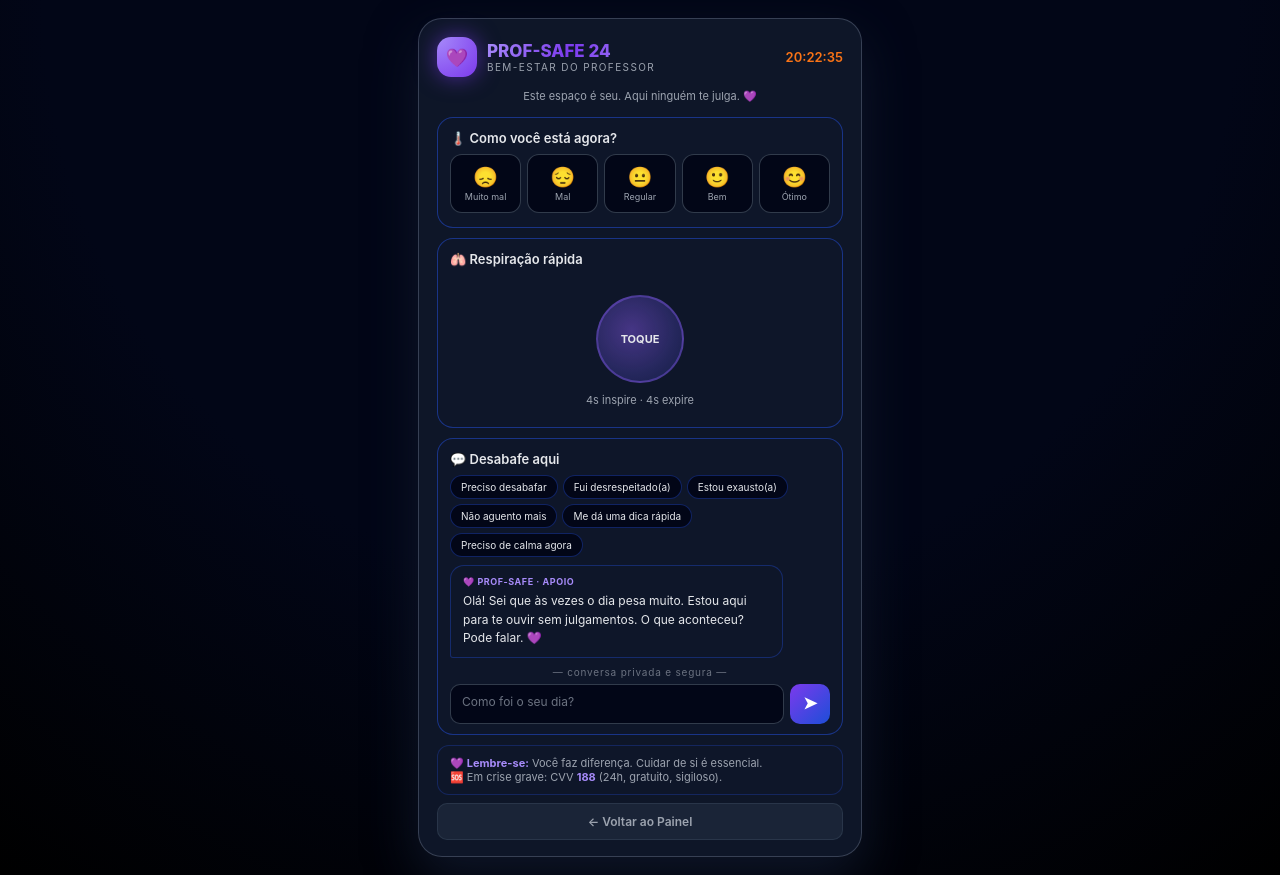
After one commit to salveci2022/prof-safe24-premium-secure, a Flask app: page /bem-estar in a window 1280 px wide. The commit adds this page. Run offline with Flask 3, Linux system fonts and the light colour scheme.

Commit message:
add arquivos no repo

```diff
--- a/app.py
+++ b/app.py
@@ -694,6 +694,67 @@ def gerar_relatorio():
     return send_file(buffer, as_attachment=True, download_name=fname, mimetype="application/pdf")
 
 # ============================================================
+# BEM-ESTAR EMOCIONAL DO PROFESSOR
+# ============================================================
+@app.route("/bem-estar")
+def bem_estar():
+    return render_template("bem_estar_prof.html")
+
+@app.route("/api/bem-estar", methods=["POST"])
+def api_bem_estar():
+    data     = request.get_json(silent=True) or {}
+    messages = data.get("messages", [])
+    if not messages:
+        return jsonify({"error": "No messages"}), 400
+
+    api_key = os.environ.get("ANTHROPIC_API_KEY", "")
+    if not api_key:
+        return jsonify({"reply": "Serviço indisponível no momento. Em crise, ligue CVV 188 (24h, gratuito). 💜"}), 200
+
+    SYSTEM = (
+        "Você é um assistente virtual de apoio emocional para professores que acabaram de passar "
+        "por situações difíceis em sala de aula — como desrespeito, agressão verbal, conflitos com alunos "
+        "ou momentos de extremo estresse. Seu papel é oferecer acolhimento, escuta ativa e técnicas "
+        "rápidas de regulação emocional. "
+        "Diretrizes: "
+        "1. Valide sempre o sentimento do professor sem minimizar. "
+        "2. Use linguagem simples, calorosa e direta. "
+        "3. Quando a pessoa desabafar, ouça antes de dar conselhos. "
+        "4. Ofereça técnicas práticas quando oportuno: respiração, grounding (5 coisas que você vê), "
+        "movimento, escrever o que sente. "
+        "5. Se mencionar pensamentos de se machucar, redirecione gentilmente ao CVV (188). "
+        "6. Não dê diagnósticos nem substitua profissionais de saúde mental. "
+        "7. Respostas curtas — máximo 3 parágrafos — em português do Brasil. "
+        "8. Encerre sempre com uma frase de encorajamento genuína."
+    )
+
+    import json as _json
+    payload = _json.dumps({
+        "model":      "claude-haiku-4-5-20251001",
+        "max_tokens": 500,
+        "system":     SYSTEM,
+        "messages":   messages[-20:]
+    }).encode("utf-8")
+
+    req = urllib.request.Request(
+        "https://api.anthropic.com/v1/messages",
+        data=payload,
+        headers={
+            "Content-Type":      "application/json",
+            "x-api-key":         api_key,
+            "anthropic-version": "2023-06-01"
+        },
+        method="POST"
+    )
+    try:
+        with urllib.request.urlopen(req, timeout=30) as resp:
+            result = _json.loads(resp.read().decode("utf-8"))
+            return jsonify({"reply": result["content"][0]["text"]})
+    except Exception as e:
+        print(f"❌ Bem-estar API error: {e}")
+        return jsonify({"reply": "Sem conexão agora. Você não está sozinho(a). CVV 188 se precisar. 💜"}), 200
+
+# ============================================================
 # ÁUDIO
 # ============================================================
 @app.route("/tocar_sirene")
--- /dev/null
+++ b/templates/bem_estar_prof.html
@@ -0,0 +1,262 @@
+<!DOCTYPE html>
+<html lang="pt-BR">
+<head>
+<meta charset="UTF-8">
+<title>Bem-Estar — {{ SISTEMA_TITULO }}</title>
+<meta name="viewport" content="width=device-width, initial-scale=1.0">
+<style>
+*{box-sizing:border-box;margin:0;padding:0;}
+body{font-family:'Inter','Segoe UI',Arial,sans-serif;
+  background:radial-gradient(circle at top,#020617 0,#020617 55%,#000 100%);
+  color:#e5e7eb;display:flex;justify-content:center;align-items:flex-start;min-height:100vh;}
+.shell{width:100%;max-width:480px;padding:18px;}
+.card{background:rgba(15,23,42,.96);border-radius:24px;
+  border:1px solid rgba(148,163,184,.3);
+  box-shadow:0 20px 50px rgba(15,23,42,.95);padding:18px 18px 16px;}
+.header{display:flex;justify-content:space-between;align-items:center;margin-bottom:12px;}
+.brand{display:flex;align-items:center;gap:10px;}
+.brand-icon{width:40px;height:40px;border-radius:14px;
+  background:radial-gradient(circle at 0 0,#a78bfa,#7c3aed);
+  display:flex;align-items:center;justify-content:center;
+  font-size:18px;box-shadow:0 0 22px rgba(124,58,237,.6);}
+.brand-title{font-size:17px;font-weight:800;
+  background:linear-gradient(120deg,#a78bfa,#7c3aed,#a78bfa);
+  -webkit-background-clip:text;-webkit-text-fill-color:transparent;}
+.brand-sub{font-size:10px;color:#9ca3af;text-transform:uppercase;letter-spacing:.14em;}
+.clock{font-size:13px;color:#f97316;font-weight:600;}
+
+.section{background:rgba(15,23,42,.98);border-radius:16px;
+  border:1px solid rgba(30,64,175,.7);padding:12px 12px 10px;margin-bottom:10px;}
+.section-title{font-size:13px;font-weight:600;margin-bottom:8px;color:#e5e7eb;}
+.sub{font-size:11px;color:#9ca3af;margin-bottom:14px;text-align:center;}
+
+/* Humor */
+.humor-grid{display:grid;grid-template-columns:repeat(5,1fr);gap:6px;margin-bottom:4px;}
+.humor-btn{padding:10px 4px;border-radius:12px;border:1px solid rgba(55,65,81,.9);
+  background:#020617;cursor:pointer;text-align:center;font-size:20px;transition:all .15s;}
+.humor-btn:hover,.humor-btn.selected{background:rgba(124,58,237,.2);border-color:rgba(139,92,246,.6);}
+.humor-label{font-size:9px;color:#9ca3af;margin-top:2px;}
+
+/* Respiração */
+.resp-box{text-align:center;padding:10px 0;}
+.resp-circle{width:88px;height:88px;border-radius:50%;
+  background:radial-gradient(circle at 40% 40%,rgba(139,92,246,.45),rgba(30,64,175,.2));
+  border:2px solid rgba(139,92,246,.4);
+  margin:10px auto;display:flex;align-items:center;justify-content:center;
+  font-size:11px;font-weight:700;color:#e5e7eb;cursor:pointer;transition:transform .5s ease;}
+.resp-circle.expand{animation:resp-expand 4s ease-in-out;}
+.resp-circle.shrink{animation:resp-shrink 4s ease-in-out;}
+@keyframes resp-expand{from{transform:scale(1);}to{transform:scale(1.4);}}
+@keyframes resp-shrink{from{transform:scale(1.4);}to{transform:scale(1);}}
+.resp-inst{font-size:11px;color:#9ca3af;margin-top:4px;}
+
+/* Chat */
+.chat-box{display:flex;flex-direction:column;gap:8px;
+  max-height:340px;overflow-y:auto;margin:8px 0;padding-right:2px;scroll-behavior:smooth;}
+.chat-box::-webkit-scrollbar{width:3px;}
+.chat-box::-webkit-scrollbar-thumb{background:rgba(139,92,246,.4);border-radius:99px;}
+.msg{max-width:88%;padding:9px 12px;border-radius:14px;font-size:12px;line-height:1.55;word-break:break-word;}
+.msg.ia{align-self:flex-start;background:rgba(15,23,42,.9);
+  border:1px solid rgba(30,64,175,.5);border-bottom-left-radius:3px;color:#e5e7eb;}
+.msg.user{align-self:flex-end;
+  background:linear-gradient(135deg,rgba(124,58,237,.3),rgba(30,64,175,.2));
+  border:1px solid rgba(139,92,246,.4);border-bottom-right-radius:3px;color:#e5e7eb;}
+.msg.ia .msg-name{font-size:9px;font-weight:700;color:#a78bfa;margin-bottom:3px;letter-spacing:.06em;}
+.typing{align-self:flex-start;display:flex;gap:4px;padding:10px 12px;
+  background:rgba(15,23,42,.9);border:1px solid rgba(30,64,175,.5);
+  border-radius:14px;border-bottom-left-radius:3px;}
+.dot{width:6px;height:6px;border-radius:50%;background:#a78bfa;animation:bounce 1.2s infinite;}
+.dot:nth-child(2){animation-delay:.2s;}
+.dot:nth-child(3){animation-delay:.4s;}
+@keyframes bounce{0%,60%,100%{transform:translateY(0);opacity:.4;}30%{transform:translateY(-5px);opacity:1;}}
+
+/* Quick chips */
+.chips{display:flex;flex-wrap:wrap;gap:5px;margin-bottom:6px;}
+.chip{padding:5px 10px;border-radius:999px;font-size:10px;
+  border:1px solid rgba(30,64,175,.5);background:#020617;color:#e5e7eb;
+  cursor:pointer;transition:all .15s;}
+.chip:hover{background:rgba(30,64,175,.25);border-color:rgba(139,92,246,.5);}
+
+/* Input */
+.input-row{display:flex;gap:6px;margin-top:6px;align-items:flex-end;}
+.input-row textarea{flex:1;min-height:40px;max-height:100px;resize:none;
+  border-radius:10px;padding:9px 11px;
+  border:1px solid rgba(55,65,81,.9);background:#020617;
+  color:#e5e7eb;font-size:12px;font-family:inherit;line-height:1.4;}
+.input-row textarea::placeholder{color:#6b7280;}
+.send-btn{width:40px;height:40px;border-radius:10px;border:none;flex-shrink:0;
+  background:linear-gradient(135deg,#7c3aed,#1d4ed8);color:white;
+  font-size:17px;cursor:pointer;display:grid;place-items:center;font-weight:900;}
+.send-btn:disabled{opacity:.4;cursor:not-allowed;}
+
+.divider{text-align:center;font-size:10px;color:#6b7280;margin:4px 0;letter-spacing:.08em;}
+.info-box{background:rgba(15,23,42,.8);border-radius:12px;
+  border:1px solid rgba(30,64,175,.4);padding:10px 12px;font-size:11px;color:#9ca3af;margin-top:8px;}
+.info-box b{color:#a78bfa;}
+.btn-back{display:block;width:100%;padding:10px;border-radius:10px;border:none;
+  background:rgba(30,41,59,.8);color:#9ca3af;font-size:12px;font-weight:600;
+  cursor:pointer;text-align:center;text-decoration:none;margin-top:8px;
+  border:1px solid rgba(51,65,85,.6);}
+.btn-back:hover{background:rgba(30,41,59,.99);}
+</style>
+</head>
+<body>
+<div class="shell">
+<div class="card">
+  <div class="header">
+    <div class="brand">
+      <div class="brand-icon">💜</div>
+      <div>
+        <div class="brand-title">{{ SISTEMA_TITULO }}</div>
+        <div class="brand-sub">BEM-ESTAR DO PROFESSOR</div>
+      </div>
+    </div>
+    <div class="clock" id="clock"></div>
+  </div>
+
+  <div class="sub">Este espaço é seu. Aqui ninguém te julga. 💜</div>
+
+  <!-- HUMOR -->
+  <div class="section">
+    <div class="section-title">🌡️ Como você está agora?</div>
+    <div class="humor-grid">
+      <div class="humor-btn" onclick="selecionarHumor(this,'Muito mal')">😞<div class="humor-label">Muito mal</div></div>
+      <div class="humor-btn" onclick="selecionarHumor(this,'Mal')">😔<div class="humor-label">Mal</div></div>
+      <div class="humor-btn" onclick="selecionarHumor(this,'Regular')">😐<div class="humor-label">Regular</div></div>
+      <div class="humor-btn" onclick="selecionarHumor(this,'Bem')">🙂<div class="humor-label">Bem</div></div>
+      <div class="humor-btn" onclick="selecionarHumor(this,'Ótimo')">😊<div class="humor-label">Ótimo</div></div>
+    </div>
+  </div>
+
+  <!-- RESPIRAÇÃO -->
+  <div class="section">
+    <div class="section-title">🫁 Respiração rápida</div>
+    <div class="resp-box">
+      <div class="resp-circle" id="respCircle" onclick="iniciarRespiracao()">TOQUE</div>
+      <div class="resp-inst" id="respInst">4s inspire · 4s expire</div>
+    </div>
+  </div>
+
+  <!-- CHAT -->
+  <div class="section">
+    <div class="section-title">💬 Desabafe aqui</div>
+    <div class="chips" id="quickChips">
+      <div class="chip" onclick="sendQuick(this)">Preciso desabafar</div>
+      <div class="chip" onclick="sendQuick(this)">Fui desrespeitado(a)</div>
+      <div class="chip" onclick="sendQuick(this)">Estou exausto(a)</div>
+      <div class="chip" onclick="sendQuick(this)">Não aguento mais</div>
+      <div class="chip" onclick="sendQuick(this)">Me dá uma dica rápida</div>
+      <div class="chip" onclick="sendQuick(this)">Preciso de calma agora</div>
+    </div>
+    <div class="chat-box" id="chatBox">
+      <div class="msg ia">
+        <div class="msg-name">💜 PROF-SAFE · APOIO</div>
+        Olá! Sei que às vezes o dia pesa muito. Estou aqui para te ouvir sem julgamentos. O que aconteceu? Pode falar. 💜
+      </div>
+    </div>
+    <div class="divider">— conversa privada e segura —</div>
+    <div class="input-row">
+      <textarea id="userInput" placeholder="Como foi o seu dia?" rows="1"
+        onkeydown="handleKey(event)" oninput="autoResize(this)"></textarea>
+      <button class="send-btn" id="sendBtn" onclick="sendMessage()">➤</button>
+    </div>
+  </div>
+
+  <div class="info-box">
+    💜 <b>Lembre-se:</b> Você faz diferença. Cuidar de si é essencial.<br>
+    🆘 Em crise grave: CVV <b>188</b> (24h, gratuito, sigiloso).
+  </div>
+
+  <a href="/central" class="btn-back">← Voltar ao Painel</a>
+</div>
+</div>
+
+<script>
+const chatBox=document.getElementById('chatBox');
+const userInput=document.getElementById('userInput');
+const sendBtn=document.getElementById('sendBtn');
+const history=[];
+
+function tick(){document.getElementById('clock').textContent=new Date().toLocaleTimeString('pt-BR',{hour12:false});}
+setInterval(tick,1000);tick();
+
+// HUMOR
+function selecionarHumor(el,valor){
+  document.querySelectorAll('.humor-btn').forEach(b=>b.classList.remove('selected'));
+  el.classList.add('selected');
+  userInput.value='Meu humor agora: '+valor;
+  sendMessage();
+}
+
+// RESPIRAÇÃO
+let respAtiva=false,respTimer=null,respFase='inhale';
+function iniciarRespiracao(){
+  const c=document.getElementById('respCircle');
+  const i=document.getElementById('respInst');
+  if(respAtiva){
+    clearTimeout(respTimer);respAtiva=false;
+    c.className='resp-circle';c.textContent='TOQUE';
+    i.textContent='4s inspire · 4s expire';return;
+  }
+  respAtiva=true;cicloResp();
+}
+function cicloResp(){
+  if(!respAtiva)return;
+  const c=document.getElementById('respCircle');
+  const i=document.getElementById('respInst');
+  if(respFase==='inhale'){
+    c.className='resp-circle expand';c.textContent='INSPIRE';
+    i.textContent='🌬️ Inspire lentamente...';respFase='exhale';
+  }else{
+    c.className='resp-circle shrink';c.textContent='EXPIRE';
+    i.textContent='😮‍💨 Expire devagar...';respFase='inhale';
+  }
+  respTimer=setTimeout(cicloResp,4000);
+}
+
+// CHAT
+function scrollDown(){chatBox.scrollTop=chatBox.scrollHeight;}
+function addMsg(text,role){
+  const d=document.createElement('div');
+  d.className='msg '+role;
+  if(role==='ia')d.innerHTML='<div class="msg-name">💜 PROF-SAFE · APOIO</div>'+text.replace(/\n/g,'<br>');
+  else d.textContent=text;
+  chatBox.appendChild(d);scrollDown();
+}
+function showTyping(){
+  const d=document.createElement('div');
+  d.className='typing';d.id='typing';
+  d.innerHTML='<div class="dot"></div><div class="dot"></div><div class="dot"></div>';
+  chatBox.appendChild(d);scrollDown();
+}
+function removeTyping(){const t=document.getElementById('typing');if(t)t.remove();}
+function autoResize(el){el.style.height='auto';el.style.height=Math.min(el.scrollHeight,100)+'px';}
+function handleKey(e){if(e.key==='Enter'&&!e.shiftKey){e.preventDefault();sendMessage();}}
+function sendQuick(el){
+  userInput.value=el.textContent;
+  document.getElementById('quickChips').style.display='none';
+  sendMessage();
+}
+async function sendMessage(){
+  const text=userInput.value.trim();if(!text)return;
+  userInput.value='';userInput.style.height='auto';sendBtn.disabled=true;
+  addMsg(text,'user');history.push({role:'user',content:text});
+  showTyping();
+  try{
+    const r=await fetch('/api/bem-estar',{method:'POST',
+      headers:{'Content-Type':'application/json'},
+      body:JSON.stringify({messages:history})});
+    const data=await r.json();removeTyping();
+    if(data.reply){
+      addMsg(data.reply,'ia');history.push({role:'assistant',content:data.reply});
+      if(history.length>20)history.splice(0,2);
+    }else{addMsg('Tive um problema. Tente novamente. 💜','ia');}
+  }catch(e){
+    removeTyping();
+    addMsg('Sem conexão agora. Em crise, ligue CVV 188. 💜','ia');
+  }
+  sendBtn.disabled=false;userInput.focus();
+}
+</script>
+</body>
+</html>
```
Also changed, not shown: templates/central.html (+14 -0 lines), templates/professor.html (+11 -1 lines).
